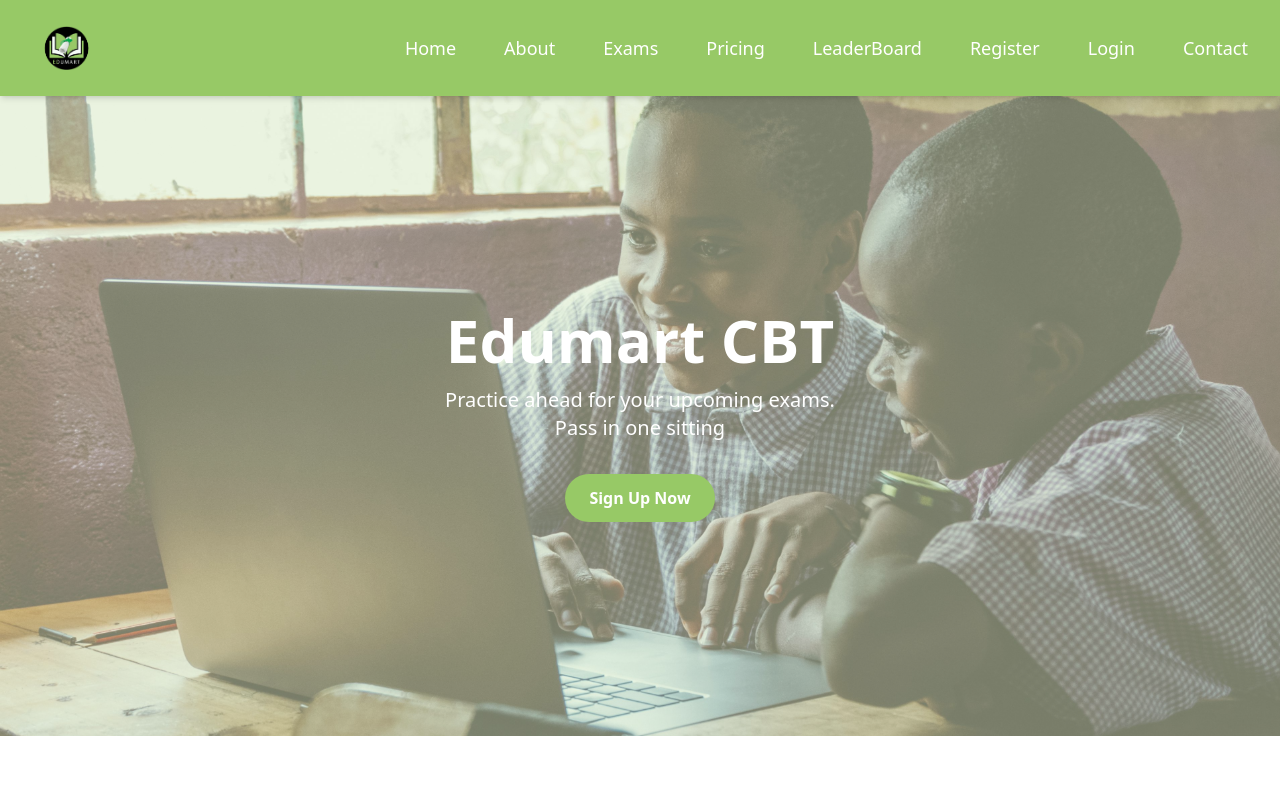
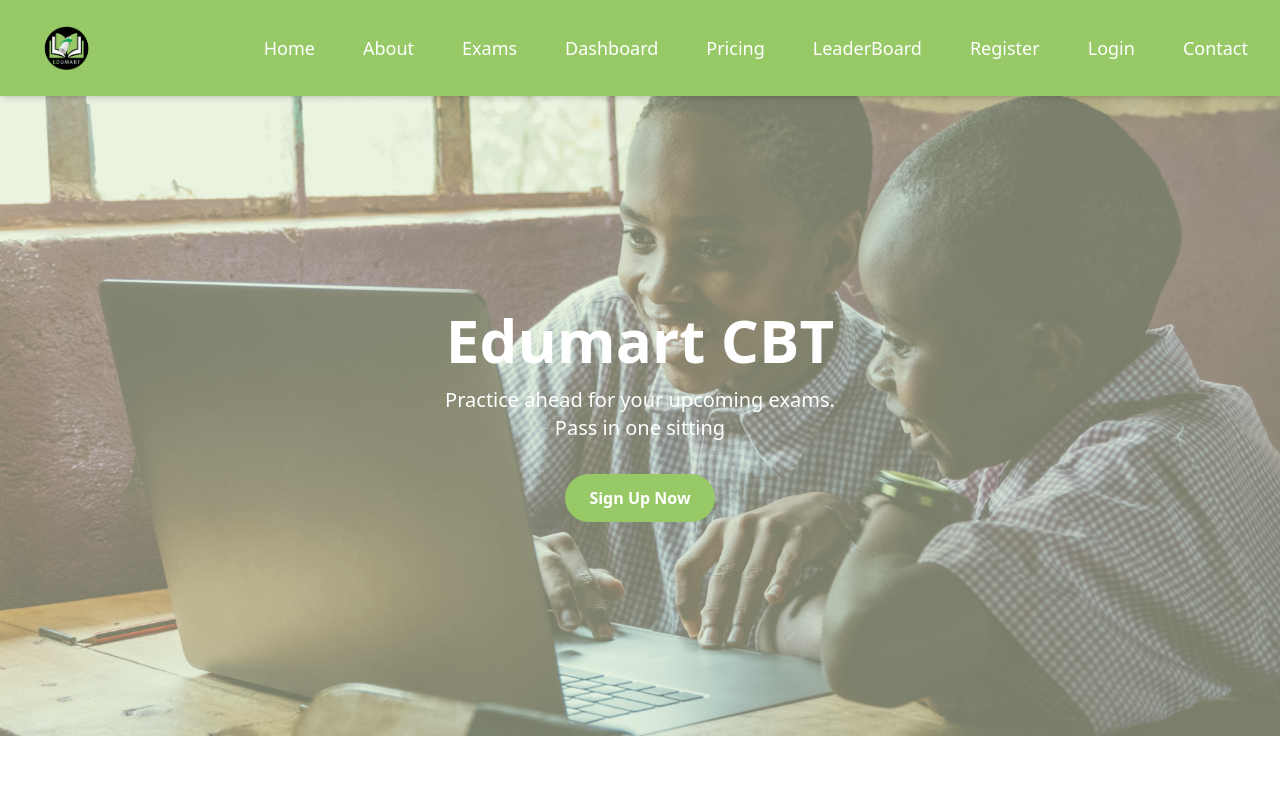
Before and after one commit to Charlespossible/client_exam, a React (Vite) app: page / in a window 1280 px wide. Shown: the top 789 px of the page. Built offline with nearby package versions, Linux system fonts and the light colour scheme.

Commit message:
(Added a new nav item)

```diff
--- a/src/components/Navbar.tsx
+++ b/src/components/Navbar.tsx
@@ -58,6 +58,16 @@ const Navbar: React.FC = () => {
               Exams
             </NavLink>
 
+            <NavLink
+              to="/dashboard"
+              className={({ isActive }) =>
+                `font-normal text-lg text-white hover:text-[#78846f]  ${
+                  isActive ? "font-normal text-blue-500" : ""
+                }`
+              }
+            >
+              Dashboard
+            </NavLink>
             <NavLink
               to="/pricing"
               className={({ isActive }) =>
```
